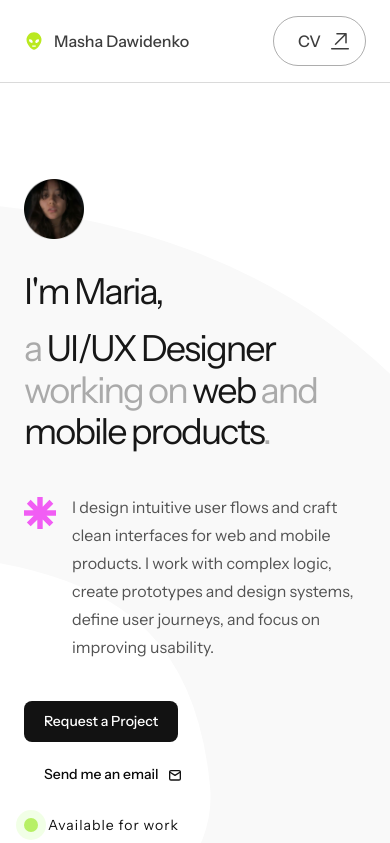
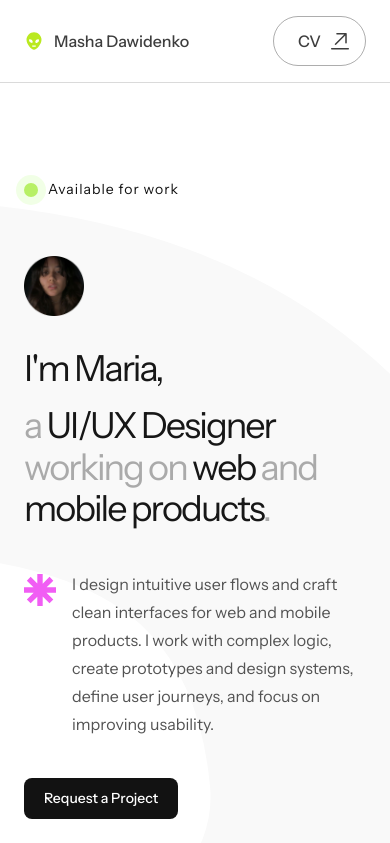
Before and after one commit to mashadawidenko/Portfolio, a React (Vite) app: page / in a window 390 px wide. Shown: the top 843 px of the page. Built offline with nearby package versions, Linux system fonts and the light colour scheme.

Commit message:
HeroSection.tsx

```diff
--- a/src/Home/app/components/HeroSection.tsx
+++ b/src/Home/app/components/HeroSection.tsx
@@ -36,6 +36,9 @@ export function HeroSection() {
           .hero-main-container {
             flex-direction: row !important;
           }
+          .mobile-only-status {
+            display: none !important;
+          }
         }
         @media (max-width: 1023px) {
           .desktop-right-column {
@@ -54,6 +57,20 @@ export function HeroSection() {
 
         {/* ЛЕВАЯ КОЛОНКА - ТЕКСТ */}
         <div className="flex flex-col gap-10 md:gap-14 max-w-[810px] w-full lg:w-auto lg:flex-1">
+
+          {/* 👇 НОВЫЙ БЛОК - СТАТУС ТОЛЬКО ДЛЯ МОБИЛЬНЫХ (в самом верху) 👇 */}
+          <AnimatedSection delay={0.1}>
+            <div className="mobile-only-status flex gap-2.5 items-center mb-4 md:mb-6">
+              <div className="relative shrink-0 size-3.5">
+                <div className="absolute inset-0 rounded-full bg-[#97E519]" />
+                <div className="absolute -inset-2 rounded-full bg-[#E1FFC7] opacity-40 animate-pulse" />
+              </div>
+              <span className="font-['Instrument_Sans',sans-serif] tracking-[1px] text-[#121212] text-[14px] md:text-[16px] whitespace-nowrap">
+                Available for work
+              </span>
+            </div>
+          </AnimatedSection>
+          {/* 👆 Конец нового блока 👆 */}
 
           <AnimatedSection>
             <div className="flex flex-col gap-4 md:gap-7">
@@ -125,15 +142,8 @@ export function HeroSection() {
                 </button>
               </div>
 
-              <div className="flex gap-2.5 items-center">
-                <div className="relative shrink-0 size-3.5">
-                  <div className="absolute inset-0 rounded-full bg-[#97E519]" />
-                  <div className="absolute -inset-2 rounded-full bg-[#E1FFC7] opacity-40 animate-pulse" />
-                </div>
-                <span className="font-['Instrument_Sans',sans-serif] tracking-[1px] text-[#121212] text-[14px] md:text-[16px] whitespace-nowrap">
-                  Available for work
-                </span>
-              </div>
+              {/* ⚠️ УДАЛИЛА ОТСЮДА БЛОК СО СТАТУСОМ (чтобы не дублировался) */}
+
             </div>
           </AnimatedSection>
 
```
